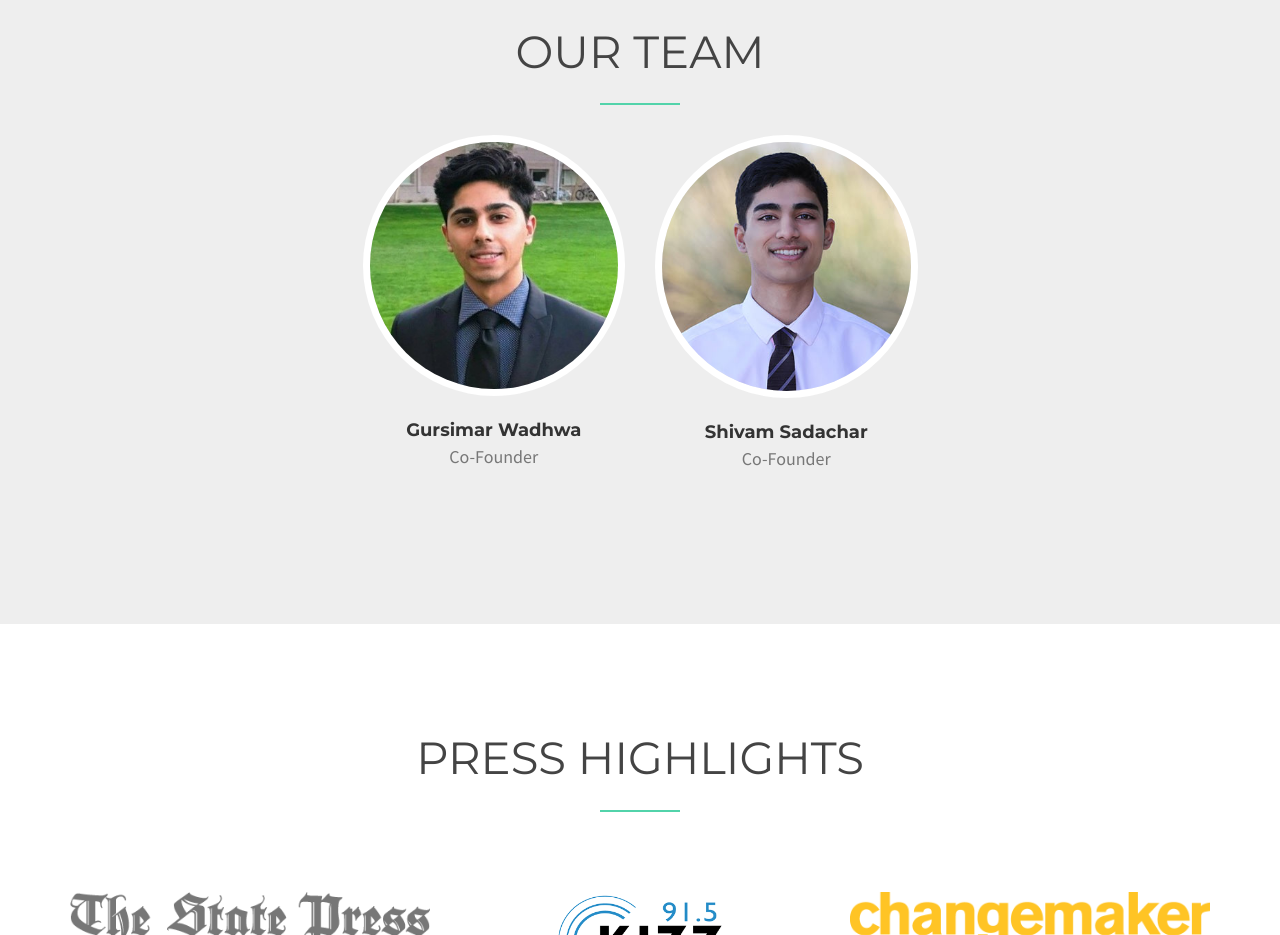
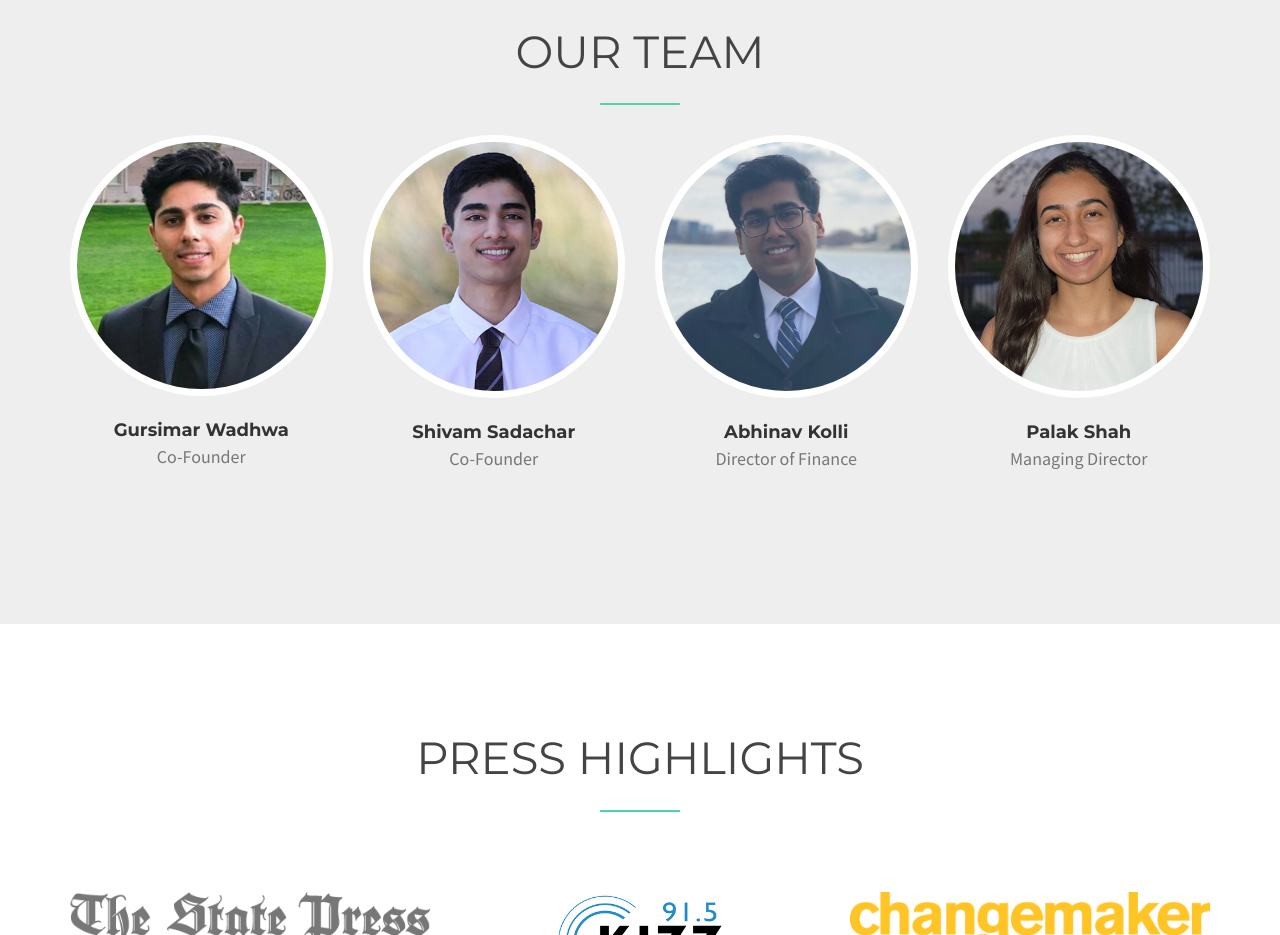
Before and after one commit to sadachar/sadachar.github.io, a website: page index.html in a window 1280 px wide. Shown: the part 4640-5575 px from the top of the page. Drawn offline with nearby package versions, Linux system fonts and the light colour scheme; a web font is replaced by a local one.

Commit message:
added new team member's photos

```diff
--- a/index.html
+++ b/index.html
@@ -249,7 +249,7 @@
                 </div>
             </div>
             <div class="row">
-                    <div class="col-sm-3 col-sm-offset-3">
+                    <div class="col-sm-3">
                             <div class="team-member">
                                 <img src="img/simar-wadhwa.jpeg" class="img-responsive img-circle" alt="">
                                 <h4>Gursimar Wadhwa</h4>
@@ -264,7 +264,22 @@
                     </div>
                 </div>
 
+                <div class="col-sm-3">
+                        <div class="team-member">
+                            <img src="img/abhi-photo.jpg" class="img-responsive img-circle" alt="">
+                            <h4>Abhinav Kolli</h4>
+                            <p class="text-muted">Director of Finance</p>
+                        </div>
+                    </div>
+            <div class="col-sm-3 ">
+                <div class="team-member">
+                    <img src="img/palak-shah.jpg" class="img-responsive img-circle" alt="">
+                    <h4>Palak Shah</h4>
+                    <p class="text-muted">Managing Director</p>
+                </div>
             </div>
+
+        </div>
         </div>
     </section>
 
```
Also changed, not shown: img/abhi-photo.jpg (added), img/palak-shah.jpg (added).
